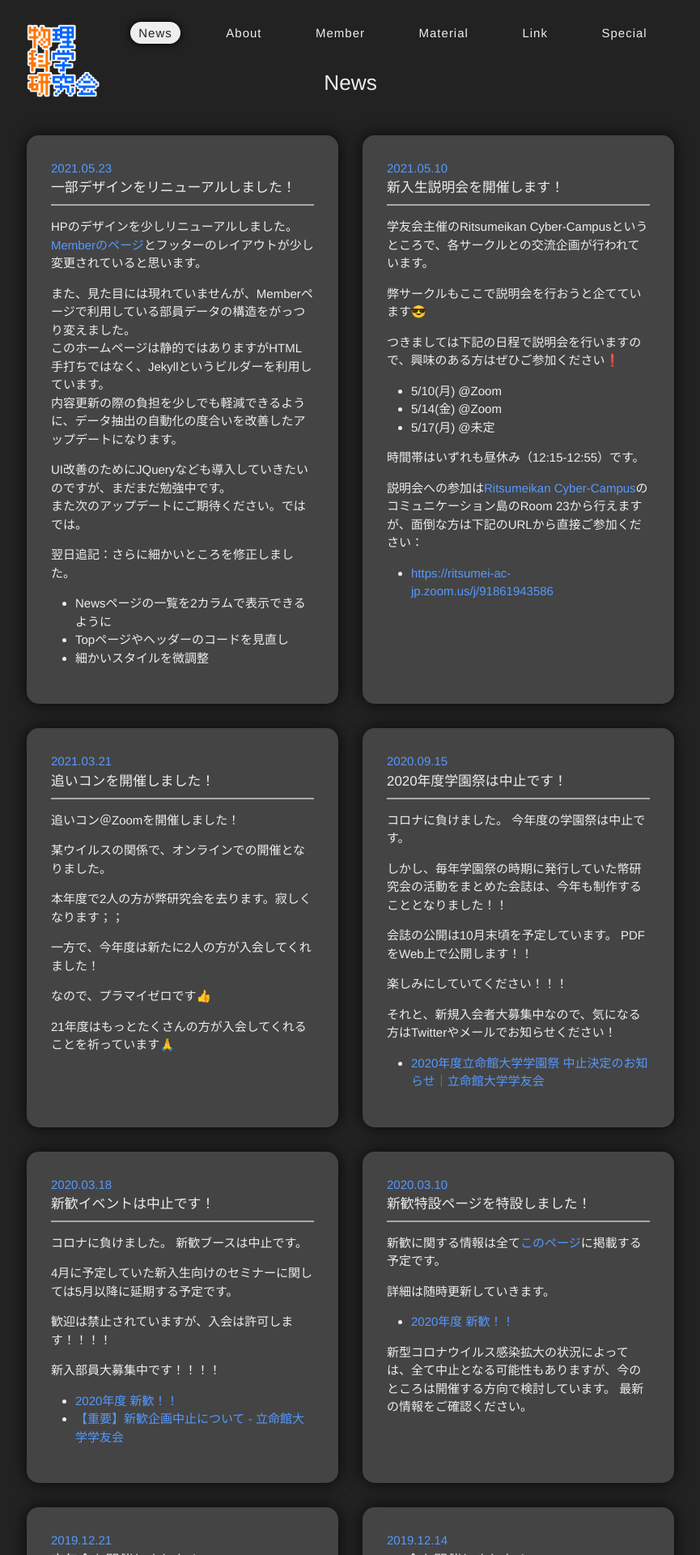
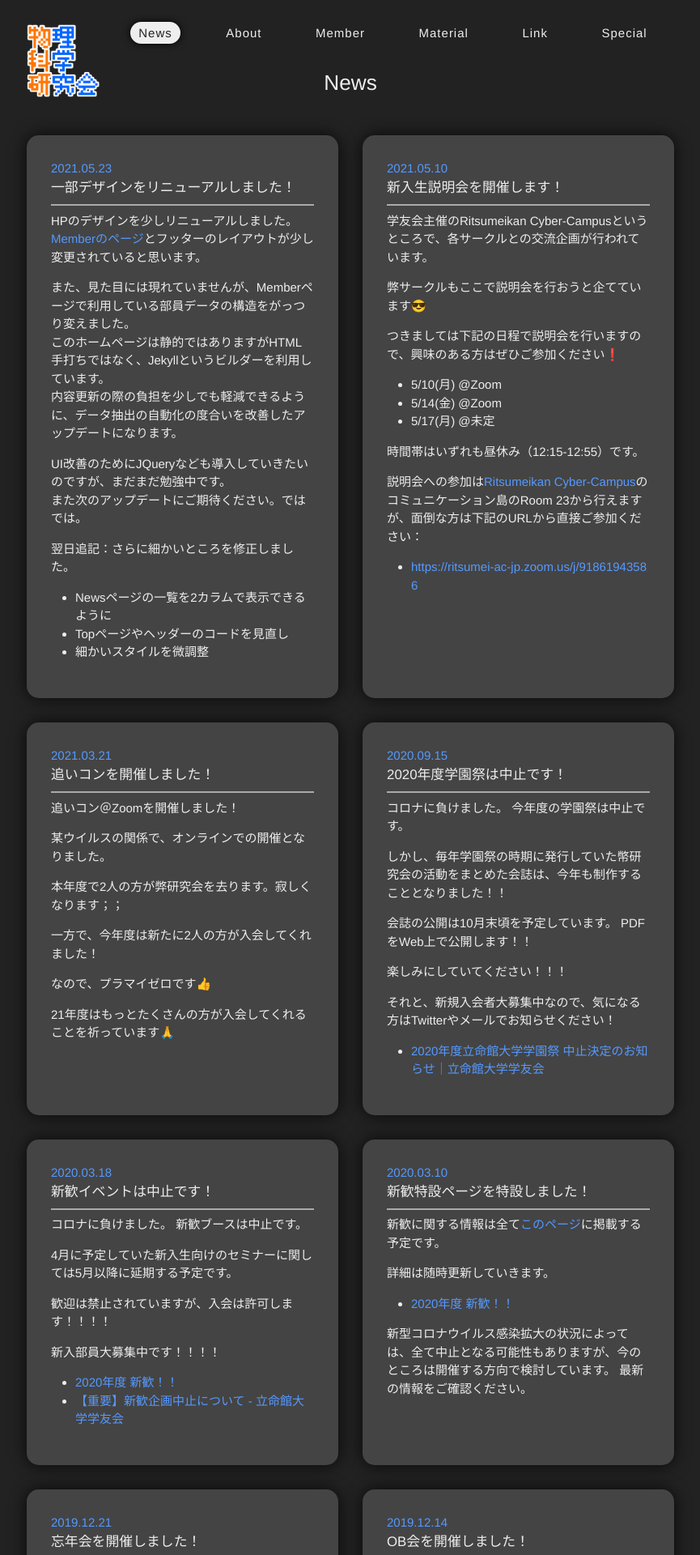
Before and after one commit to vuccaken/vuccaken.github.io, a Jekyll site: the page built from _pages/news.html, in a window 1280 px wide. Shown: the top 1920 px of the page at 81% size, without its empty margins (207-1072 px from the left). Built offline with Jekyll 4.4.1, drawn with Linux system fonts in a browser that asks for light colours; nearby versions of some CDN libraries; comment, search, counter and statistics services are not loaded.

Commit message:
Update _news.scss

```diff
--- a/_sass/pages/_news.scss
+++ b/_sass/pages/_news.scss
@@ -13,8 +13,6 @@
   @media screen and (max-width: 350px + $spacing-unit * 2) {
     // cancel min-width of news-article
     grid-template-columns: 100%;
-    // URLがうまく折り返さないので、これで強制する。
-    word-break: break-all;
   }
 }
 
@@ -22,13 +20,17 @@
   padding: $spacing-unit;
   border-radius: $spacing-unit / 2;
   background-color: $bg-color-sub;
-  // font-size: 80%;
   box-shadow: $box-shadow;
+
+  a {
+    // URLがうまく折り返さないので、これで強制する。
+    word-break: break-all;
+  }
 }
 
 .news-header {
   border-bottom: solid 2px #aaa;
-  margin-bottom: $spacing-unit / 2;
+  margin-bottom: $spacing-unit / 4;
 
   .date {
     // margin-bottom: $spacing-unit / 4;
```
